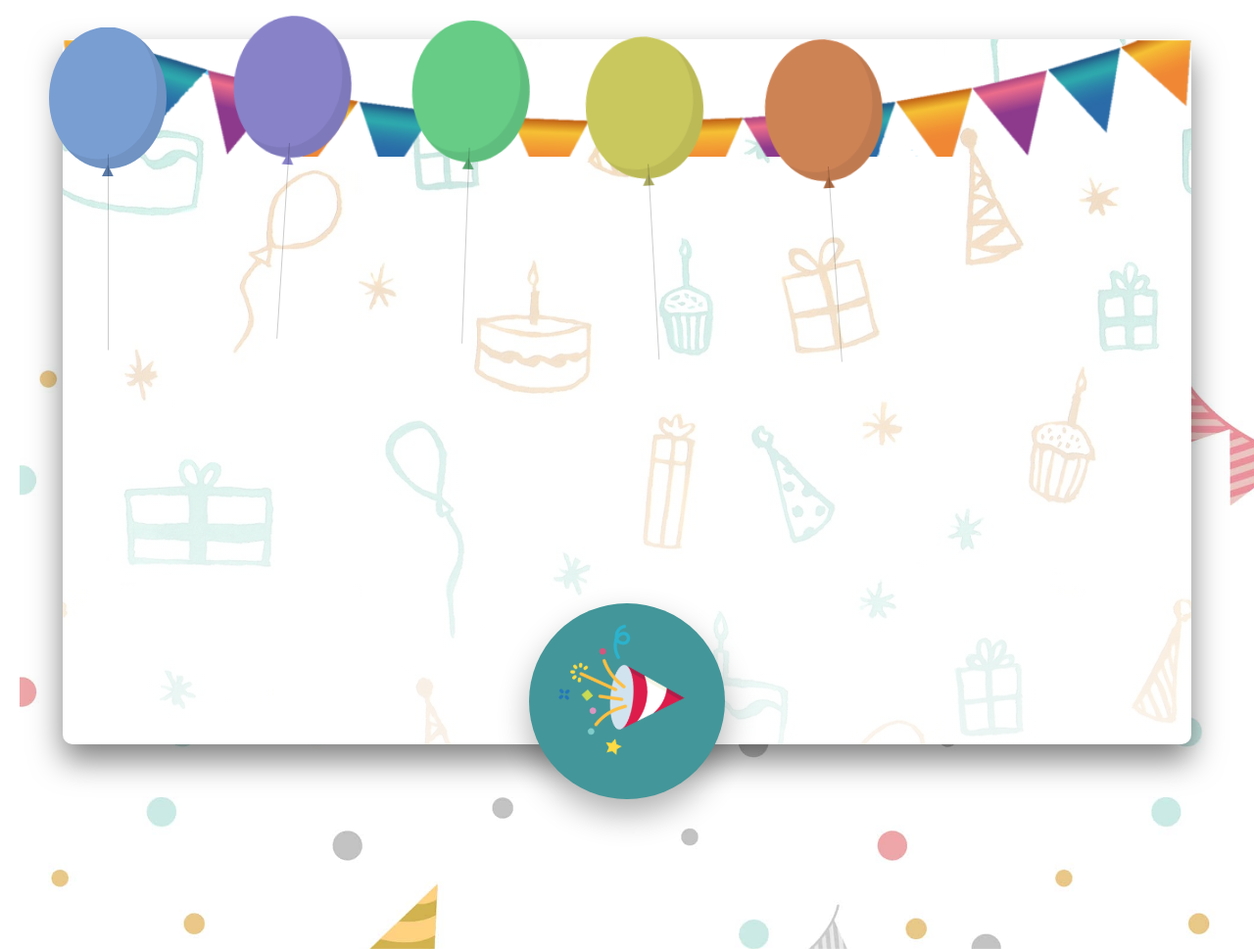
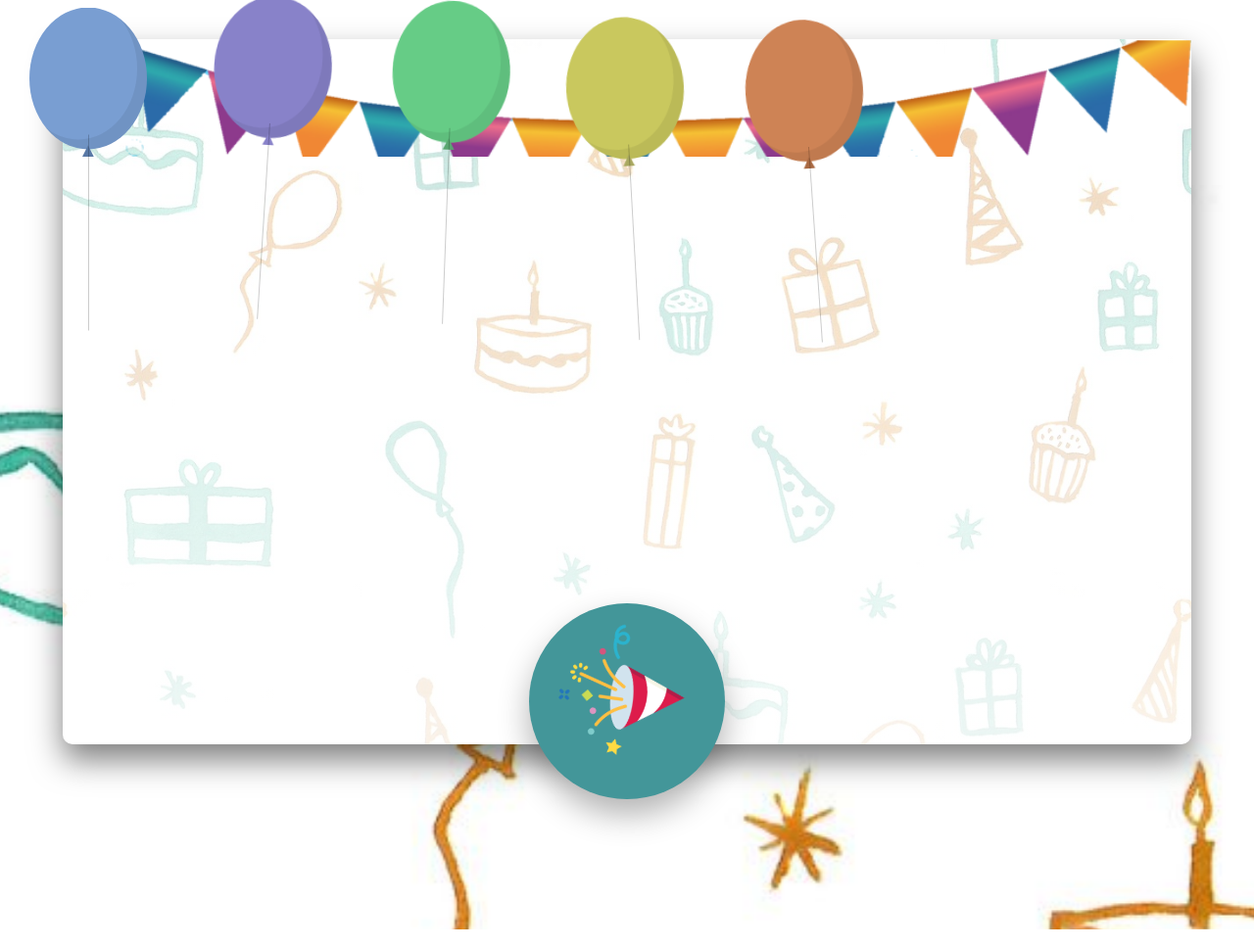
Before and after one commit to ParimalSwamy/Web-UI-Apps, a plain HTML site: page GiftCard/index.html in a window 1280 px wide. Shown: the whole page at 98% size. Drawn offline with nearby package versions, Linux system fonts and the light colour scheme.

Commit message:
Update style.css

```diff
--- a/GiftCard/CSS/style.css
+++ b/GiftCard/CSS/style.css
@@ -5,7 +5,7 @@
 body{
     height: 100%;
     width: 100%;
-    margin: 20px;
+    margin: 0px;
 }
 
 @font-face {
@@ -19,7 +19,7 @@ body{
 }
 
 .sliding-background {
-  background: url(../Img/BodyBG-min.jpg) repeat-x;
+  background: url(../Img/MainBG.jpg) repeat-x;
   height: 95vh;
   width: 3000px;
     background-size: 100%;
```
